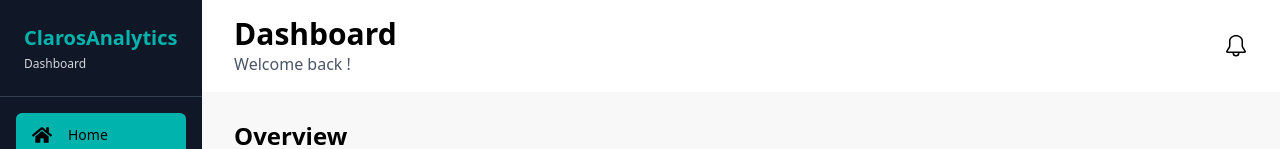
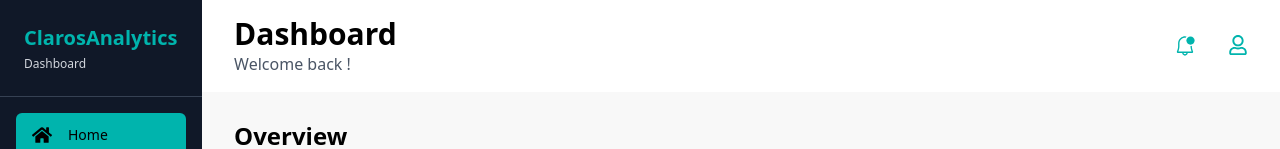
Before and after one commit to rk-codeflow/claros-dashboard, a React (Vite) app: page / in a window 1280 px wide. Shown: the top 149 px of the page. Built offline with nearby package versions, Linux system fonts and the light colour scheme.

Commit message:
icon ui updated in header

```diff
--- a/src/components/home/Header.tsx
+++ b/src/components/home/Header.tsx
@@ -1,5 +1,6 @@
-import { GoBell } from "react-icons/go";
 import { FiMenu } from "react-icons/fi";
+import { FaRegUser } from "react-icons/fa";
+import { VscBellDot } from "react-icons/vsc";
 import { useAppDispatch } from "../hooks/hooks";
 import { toggleSidebar } from "../../slices/sidebarSlice";
 
@@ -12,10 +13,11 @@ const Header = () => {
         <p className="text-md text-gray-600">Welcome back !</p>
       </div>
 
-      <div className="flex gap-x-6">
-        <GoBell className="w-6 h-6 cursor-pointer" />
+      <div className="flex gap-x-8">
+        <VscBellDot className="w-[22px] h-[22px] cursor-pointer hover:animate-pulse text-primary" />
+        <FaRegUser className="w-5 h-5 cursor-pointer text-primary" />
         <FiMenu
-          className="w-6 h-6 cursor-pointer block sm:hidden"
+          className="w-6 h-6 cursor-pointer block sm:hidden text-primary"
           onClick={() => dispatch(toggleSidebar())}
         />
       </div>
```
